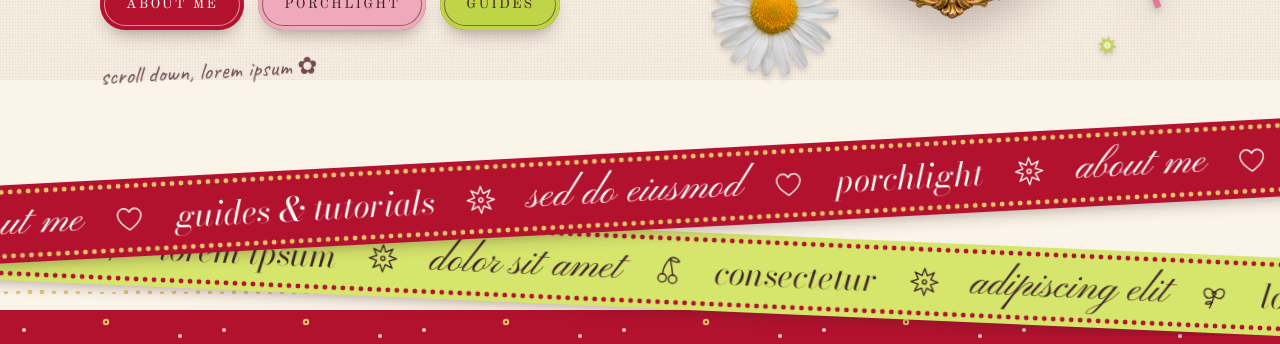
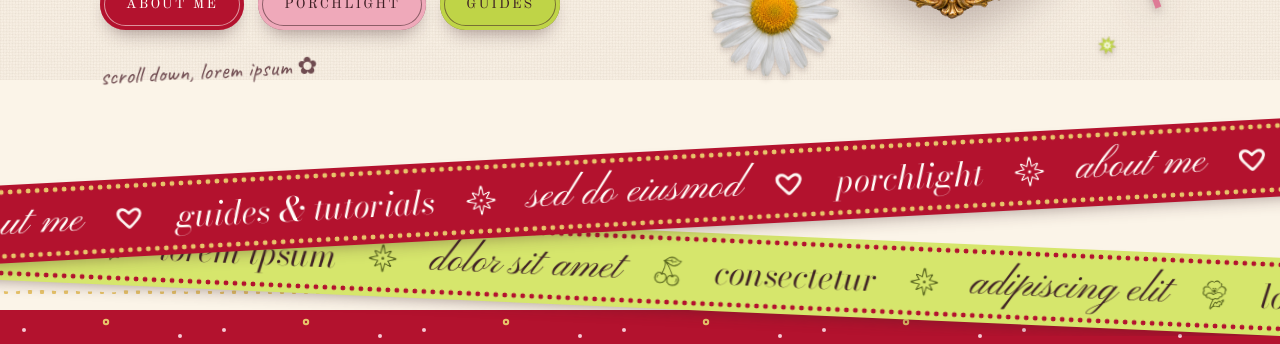
Before and after one commit to kaddiekaddie/kaddiekaddie.github.io, a plain HTML site: page index.html in a window 1280 px wide. Shown: the part 720-1064 px from the top of the page. Drawn offline with nearby package versions, Linux system fonts and the light colour scheme.

Commit message:
Match homepage ribbon icons to the footer doodles

```diff
--- a/assets/css/style.css
+++ b/assets/css/style.css
@@ -590,7 +590,18 @@ svg.deco, img.deco { overflow: visible; filter: drop-shadow(0 3px 3px rgba(61, 3
   line-height: 1.2;
 }
 .marquee-item .script { font-size: 1.25em; font-style: normal; }
-.marquee-item svg { width: 1em; height: 1em; flex: none; }
+.ribbon-doodle {
+  width: 1em;
+  height: 1em;
+  flex: none;
+  background-color: currentColor;
+  mask: var(--ribbon-art) center / contain no-repeat;
+}
+.marquee.b .ribbon-doodle { color: var(--olive); }
+.ribbon-doodle-star { --ribbon-art: url("../img/art/footer/star.png"); }
+.ribbon-doodle-cherries { --ribbon-art: url("../img/art/footer/cherries.png"); }
+.ribbon-doodle-poppy { --ribbon-art: url("../img/art/footer/poppy.png"); }
+.ribbon-doodle-heart { --ribbon-art: url("../img/art/ribbon-heart.png"); }
 .marquee.a { background: var(--cherry); color: var(--white); rotate: -3deg; translate: 0 -95%; }
 .marquee.b { background: var(--chartreuse); color: var(--ink); rotate: 2.5deg; translate: 0 5%; }
 .marquee.b::before, .marquee.b::after { background-image: radial-gradient(circle at 3px 3px, var(--cherry) 2.2px, transparent 2.7px); }
--- a/index.html
+++ b/index.html
@@ -10,7 +10,7 @@
   <link rel="preconnect" href="https://fonts.googleapis.com">
   <link rel="preconnect" href="https://fonts.gstatic.com" crossorigin>
   <link href="https://fonts.googleapis.com/css2?family=Bodoni+Moda:ital,opsz,wght@0,6..96,400..900;1,6..96,400..900&family=Caveat:wght@400..700&family=EB+Garamond:ital,wght@0,400..800;1,400..800&family=Old+Standard+TT:ital,wght@0,400;0,700;1,400&family=Pinyon+Script&display=swap" rel="stylesheet">
-  <link rel="stylesheet" href="assets/css/style.css?v=home-spacing">
+  <link rel="stylesheet" href="assets/css/style.css?v=ribbon-doodles">
 </head>
 <body data-beads>
   <a class="skip-link" href="#main">skip to content</a>
@@ -75,18 +75,18 @@
     <div class="ribbons" aria-hidden="true">
       <div class="marquee b" data-marquee="-1">
         <div class="marquee-track"><div class="marquee-group">
-          <span class="marquee-item">lorem ipsum <svg><use href="#t-star"/></svg></span>
-          <span class="marquee-item"><span class="script">dolor sit amet</span> <svg><use href="#t-cherries"/></svg></span>
-          <span class="marquee-item">consectetur <svg><use href="#t-star"/></svg></span>
-          <span class="marquee-item"><span class="script">adipiscing elit</span> <svg><use href="#t-poppy"/></svg></span>
+          <span class="marquee-item">lorem ipsum <span class="ribbon-doodle ribbon-doodle-star"></span></span>
+          <span class="marquee-item"><span class="script">dolor sit amet</span> <span class="ribbon-doodle ribbon-doodle-cherries"></span></span>
+          <span class="marquee-item">consectetur <span class="ribbon-doodle ribbon-doodle-star"></span></span>
+          <span class="marquee-item"><span class="script">adipiscing elit</span> <span class="ribbon-doodle ribbon-doodle-poppy"></span></span>
         </div></div>
       </div>
       <div class="marquee a" data-marquee="1">
         <div class="marquee-track"><div class="marquee-group">
-          <span class="marquee-item">porchlight <svg><use href="#t-star"/></svg></span>
-          <span class="marquee-item"><span class="script">about me</span> <svg><use href="#t-heart"/></svg></span>
-          <span class="marquee-item">guides &amp; tutorials <svg><use href="#t-star"/></svg></span>
-          <span class="marquee-item"><span class="script">sed do eiusmod</span> <svg><use href="#t-heart"/></svg></span>
+          <span class="marquee-item">porchlight <span class="ribbon-doodle ribbon-doodle-star"></span></span>
+          <span class="marquee-item"><span class="script">about me</span> <span class="ribbon-doodle ribbon-doodle-heart"></span></span>
+          <span class="marquee-item">guides &amp; tutorials <span class="ribbon-doodle ribbon-doodle-star"></span></span>
+          <span class="marquee-item"><span class="script">sed do eiusmod</span> <span class="ribbon-doodle ribbon-doodle-heart"></span></span>
         </div></div>
       </div>
     </div>
```
Also changed, not shown: assets/img/art/ribbon-heart.png (added).
